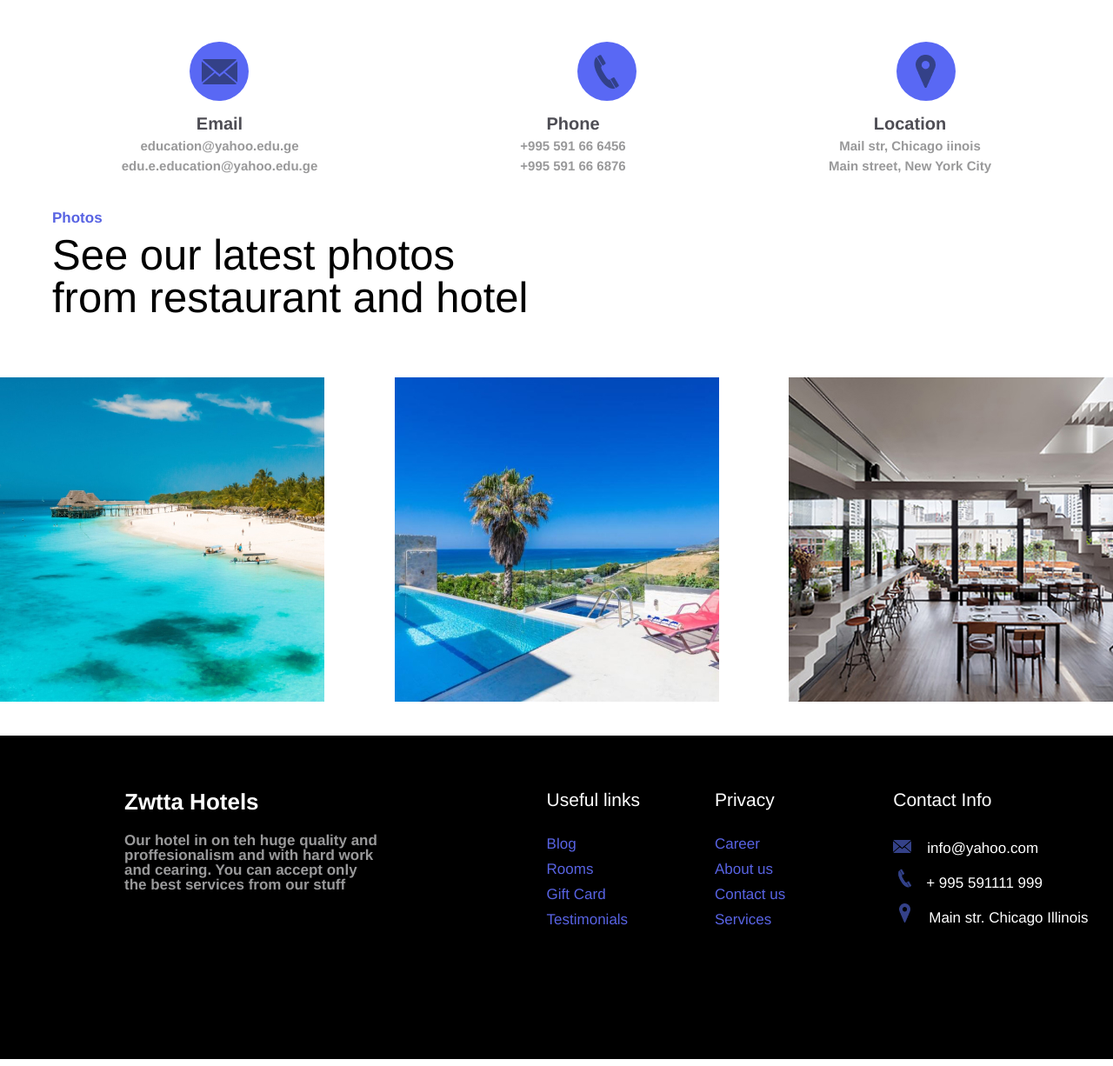
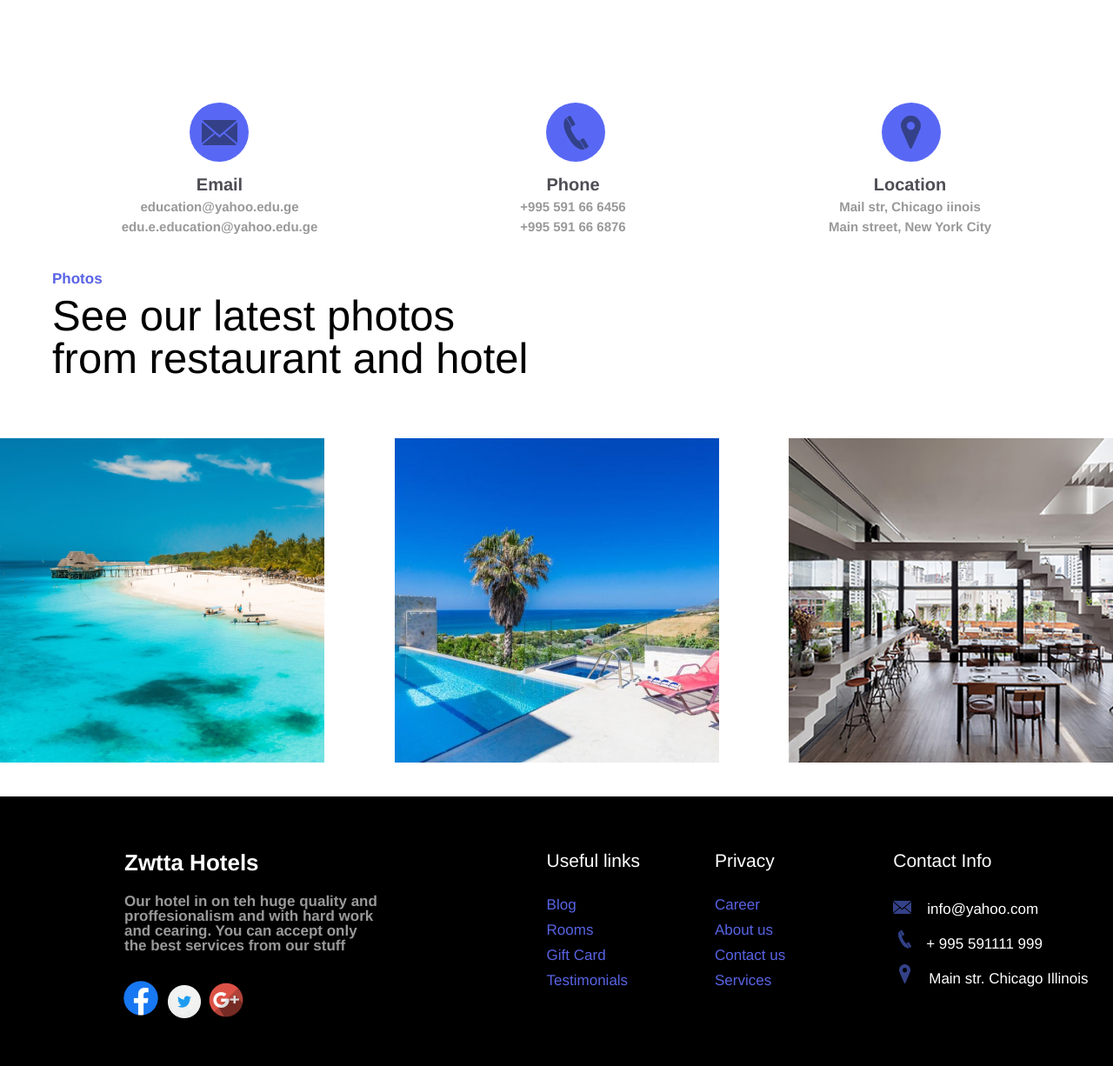
Before and after one commit to daviti12345/lecture11, a plain HTML site: page index.html in a window 1280 px wide. Shown: the part 554-1780 px from the top of the page at 87% size. Drawn offline with Linux system fonts and the light colour scheme.

Commit message:
add all files

```diff
--- a/index.html
+++ b/index.html
@@ -33,7 +33,7 @@
       </section>
       <section>
         <div class="center">
-          <div class="sircle">
+          <div class="sircle1">
             <img class="frame" src="images/Phone 2.png" alt="" />
           </div>
           <h2>Phone</h2>
@@ -43,7 +43,7 @@
       </section>
       <section>
         <div class="center">
-          <div class="sircle">
+          <div class="sircle2">
             <img class="frame" src="images/frame.png" alt="" />
           </div>
           <h2>Location</h2>
@@ -62,11 +62,13 @@
       <img src="images/Rectangle 8.jpg" alt="" />
     </div>
     <div class="div4">
+      <div class="div5">
         <div>
           <h5>Zwtta Hotels</h5>
           <h1 class="style">
             Our hotel in on teh huge quality and proffesionalism and with hard
-          work and cearing. You can accept only the best services from our stuff
+            work and cearing. You can accept only the best services from our
+            stuff
           </h1>
         </div>
         <div>
@@ -99,5 +101,11 @@
           </div>
         </div>
       </div>
+      <div class="logo">
+        <img src="images/Ellipse 5.png" alt="" />
+        <img src="images/Ellipse 6.png" alt="" />
+        <img src="images/Ellipse 7.png" alt="" />
+      </div>
+    </div>
   </body>
 </html>
--- a/styles/media.css
+++ b/styles/media.css
@@ -1,7 +1,12 @@
-@media only screen and (max-width: 800px) {
+@media only screen and (max-width: 1270px) {
     .div4 {
         background-color: black;
         width: 100%;
-        height: 750px;
+        height: 720px;
     }
 }
+@media only screen and (max-width: 1270px) {
+    .logo {
+        margin-top: 30px;
+    }
+}
--- a/styles/style.css
+++ b/styles/style.css
@@ -1,18 +1,3 @@
-.container {
-  max-width: 1160px;
-  width: 100%;
-  margin: 0 auto;
-}
-.cont {
-  margin-top: 57px;
-}
-.contact {
-  color: #5863e3;
-  font-size: 17px;
-  font-family: Helvetica;
-  font-weight: 700;
-  word-wrap: break-word;
-}
 h1 {
   color: black;
   font-size: 49px;
@@ -25,6 +10,23 @@ h1 {
   margin-bottom: 57px;
   margin-top: 10px;
 }
+.contact {
+  color: #5863e3;
+  font-size: 17px;
+  font-family: Helvetica;
+  font-weight: 700;
+  word-wrap: break-word;
+}
+
+.container {
+  max-width: 1160px;
+  width: 100%;
+  margin: 0 auto;
+}
+.cont {
+  margin-top: 57px;
+  margin-bottom: 70px;
+}
 .div1 {
   max-width: 756px;
   width: 100%;
@@ -36,7 +38,7 @@ h1 {
   margin-bottom: 51px;
 }
 .div2 {
-  max-width:  370px;
+  max-width: 370px;
   width: 100%;
   height: 298px;
   display: inline-block;
@@ -99,11 +101,30 @@ h1 {
   align-items: center;
   margin-left: 78px;
 }
+.sircle1 {
+  width: 68px;
+  height: 68px;
+  background-color: #5968f4;
+  border-radius: 50%;
+  display: flex;
+  justify-content: center;
+  align-items: center;
+  margin-left: 30px;
+}
+.sircle2 {
+  width: 68px;
+  height: 68px;
+  background-color: #5968f4;
+  border-radius: 50%;
+  display: flex;
+  justify-content: center;
+  align-items: center;
+  margin-left: 61px;
+}
 .frame {
   display: flex;
 }
 .frame1 {
-
 }
 .cont1 {
   display: flex;
@@ -111,7 +132,7 @@ h1 {
   margin-bottom: 74px;
 }
 .center {
-  max-width:  225px;
+  max-width: 225px;
   width: 100%;
   height: 120px;
 }
@@ -174,9 +195,11 @@ h4 {
   width: 100%;
   height: 372px;
   background-color: #000000;
+}
+.div5 {
+  display: flex;
   padding-top: 63px;
   padding-left: 143px;
-  display: flex;
   flex-wrap: wrap;
 }
 h5 {
@@ -213,7 +236,7 @@ h6 {
   font-family: Helvetica;
   font-weight: 700;
   word-wrap: break-word;
-  max-width:  295px;
+  max-width: 295px;
   width: 100%;
   height: 80px;
 }
@@ -228,19 +251,19 @@ h6 {
   height: 15px;
   margin-top: 36px;
   display: inline-block;
-  margin-right:14px ;
+  margin-right: 14px;
 }
 .img2 {
   width: 27px;
   height: 22px;
   display: inline-block;
-  margin-right:7px;
+  margin-right: 7px;
 }
 .img3 {
   width: 13px;
   height: 22px;
   display: inline-block;
-  margin-right:17px ;
+  margin-right: 17px;
   margin-left: 7px;
 }
 .display {
@@ -248,3 +271,10 @@ h6 {
   margin-bottom: 15px;
   font-size: 17px;
 }
+.logo {
+  margin-left: 139px;
+  margin-top: -40px;
+}
+.logo img {
+  margin-right: 4px;
+}
```
Lines whose indentation alone changed are shown as unchanged.
